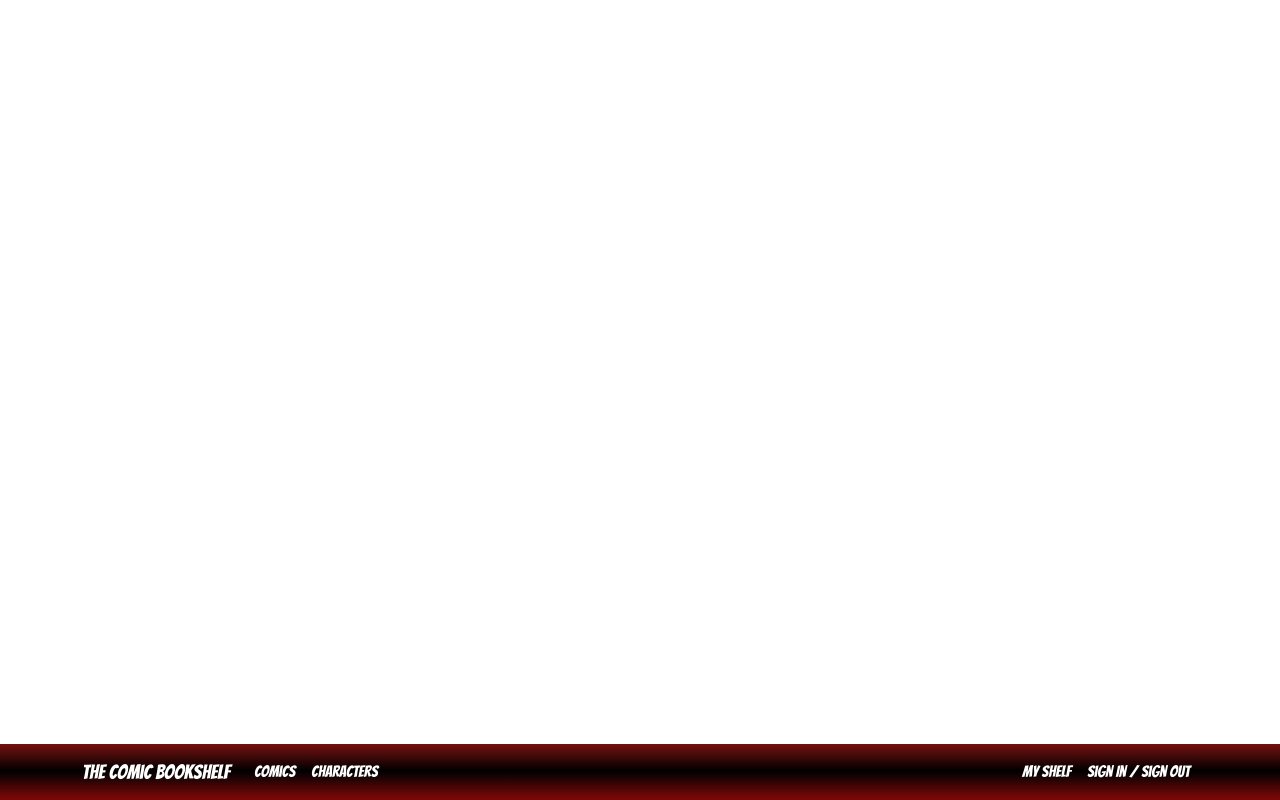
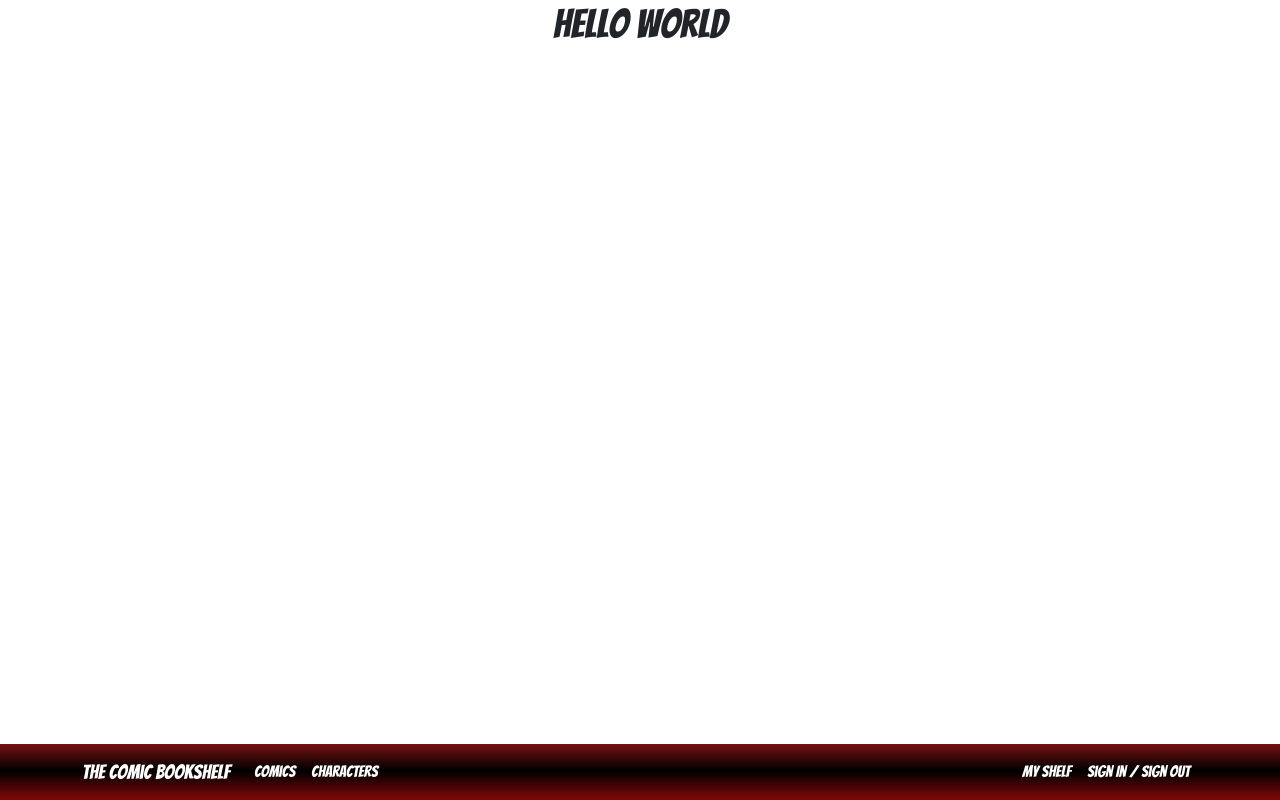
Before and after one commit to brandonhernandez123/the-comic-bookshelfv2, a React (Create React App) app in the folder client/: page /comics in a window 1280 px wide. Built offline with nearby package versions, Linux system fonts and the light colour scheme.

Commit message:
created comics page

```diff
--- a/client/src/App.js
+++ b/client/src/App.js
@@ -3,6 +3,7 @@ import Navigation from './components/Navigation'
 import { BrowserRouter as Router, Route, Switch } from 'react-router-dom'
 import Feed from './pages/Feed'
 import Characters from './pages/Characters'
+import Comics from './pages/Comics'
 
 function App() {
   return (
@@ -13,6 +14,7 @@ function App() {
           <Switch>
             <Route exact path="/" component={Feed} />
             <Route path="/characters" component={Characters} />
+            <Route path="/comics" component={Comics} />
           </Switch>
         </div>
       </Router>
--- /dev/null
+++ b/client/src/pages/Comics.jsx
@@ -0,0 +1,16 @@
+import React from 'react'
+
+
+
+
+
+const Comics = (props) => {
+    return(
+        <>
+        <h1>Hello World</h1>
+        </>
+    )
+}
+
+
+export default Comics;
```
